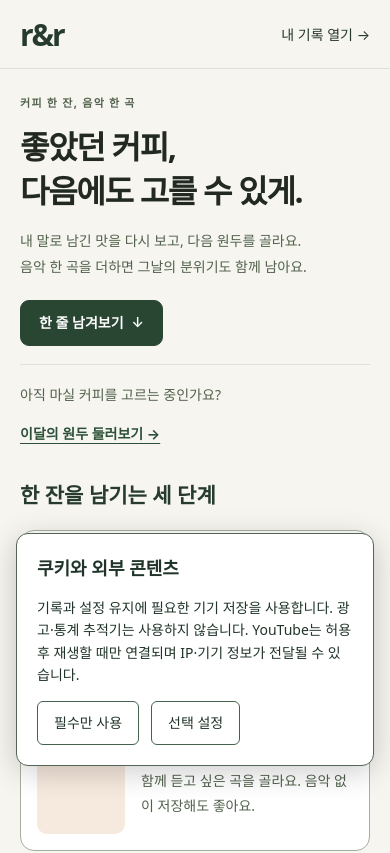
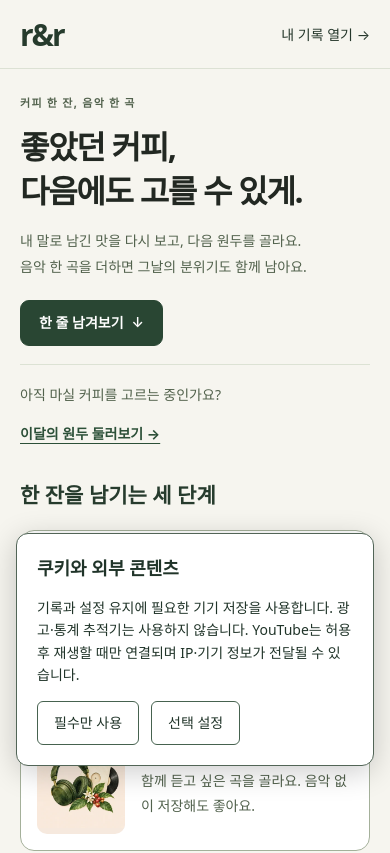
Before and after one commit to gywns0418/roast-and-reverb, a React (Vite) app in the folder frontend/: page /#/ in a window 390 px wide. Before the commit this address led to /#/home. Shown: the top 853 px of the page. Built offline with nearby package versions, Linux system fonts and the light colour scheme; no server answers.

Commit message:
Keep onboarding guide illustrations visible on mobile

```diff
--- a/frontend/src/styles/card-entry-design.css
+++ b/frontend/src/styles/card-entry-design.css
@@ -35,6 +35,7 @@
 .monthly-compare-dialog th[scope=row]{white-space:nowrap;min-width:72px}
 
 /* Consumer value: two honest entry points and contextual guidance. */
+.simple-home .simple-intro .journal-guide-picture>img{display:block;width:100%;height:100%;object-fit:contain}
 .simple-intro .consumer-discover{display:grid;gap:6px;margin-top:24px;padding-top:18px;border-top:1px solid #dce2d4;max-width:390px;font-size:14px;line-height:1.7}
 .consumer-discover>span{color:#52624c}
 .consumer-discover>a,.desk-storage-note>a{color:#2c5038;font-weight:650;text-decoration:underline;text-underline-offset:4px;min-height:44px;display:inline-flex;align-items:center;width:fit-content}
```
Also changed, not shown: 1 other file (tests, documents, lock files or other folders).
